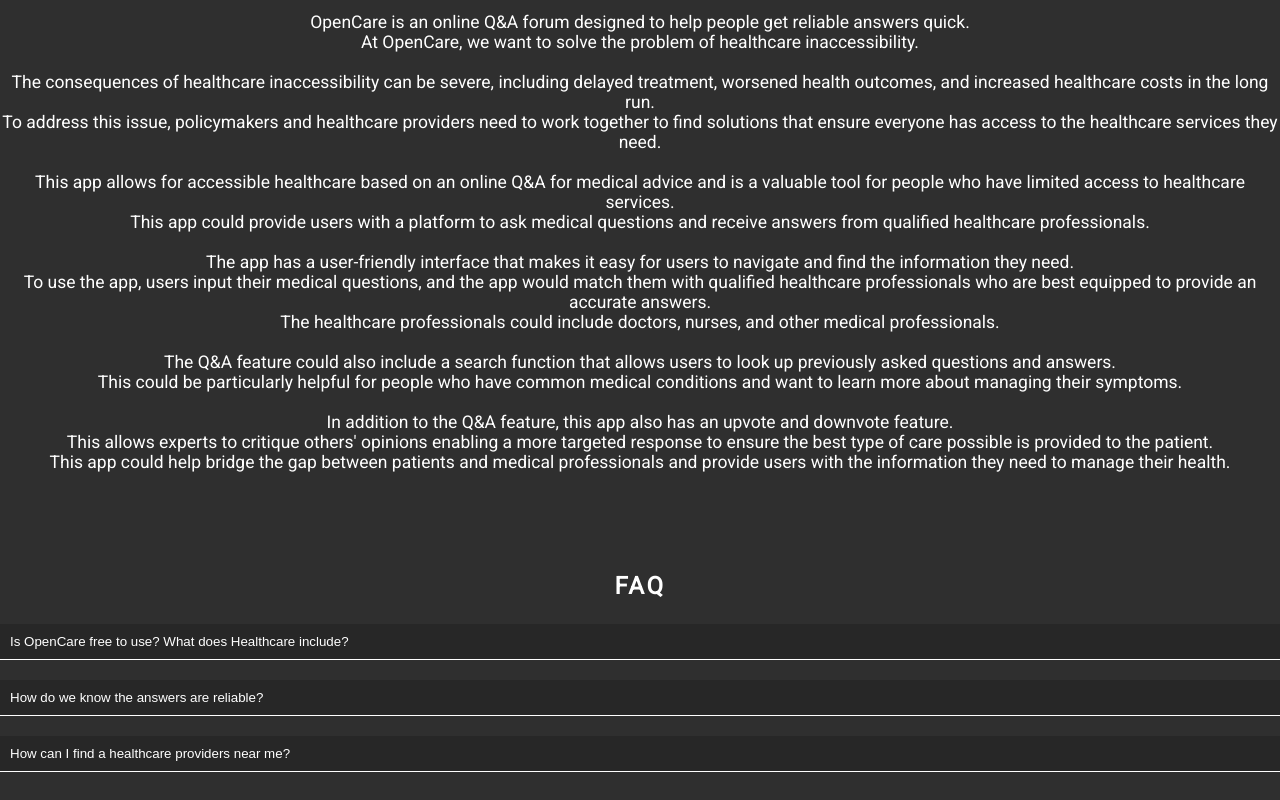
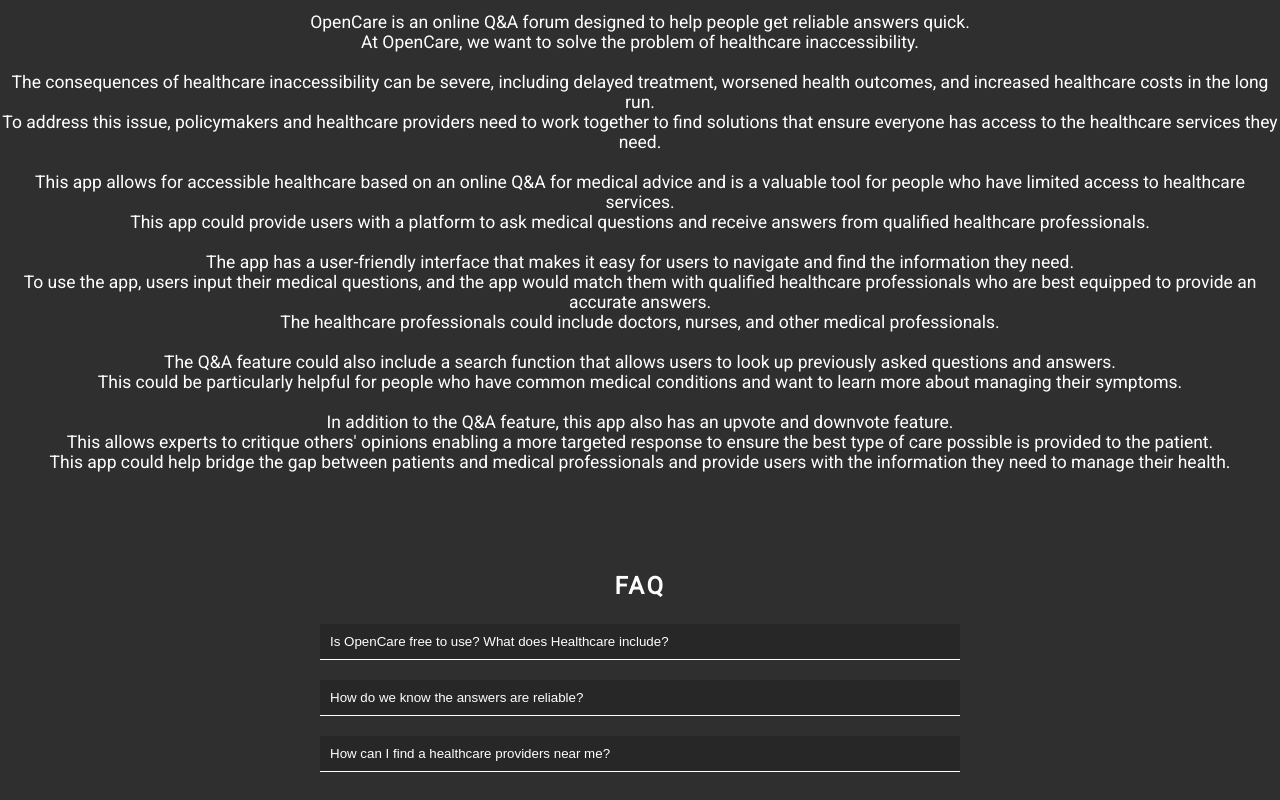
Before and after one commit to Anandhfullstack/OpenCare, a React (Vite) app in the folder Front-end/: page /about in a window 1280 px wide. Shown: the part 374-1174 px from the top of the page. Built offline with nearby package versions, Linux system fonts and the light colour scheme.

Commit message:
styling fix

```diff
--- a/Front-end/src/pages/About/About.css
+++ b/Front-end/src/pages/About/About.css
@@ -30,8 +30,11 @@
 
 
 .faq-accordion {
+    margin: auto;
     display: flex;
     flex-direction: column;
+    width: 50%;
+    padding-bottom: 100px;
 }
 
 .faq-item {
@@ -59,7 +62,7 @@
     background-color: #272727;
     border: none;
     border-top: 1px solid #fff;
-    color: #333;
+    color: #fff;
     margin-top: -1px;
     padding: 10px;
     width: 100%;
```
